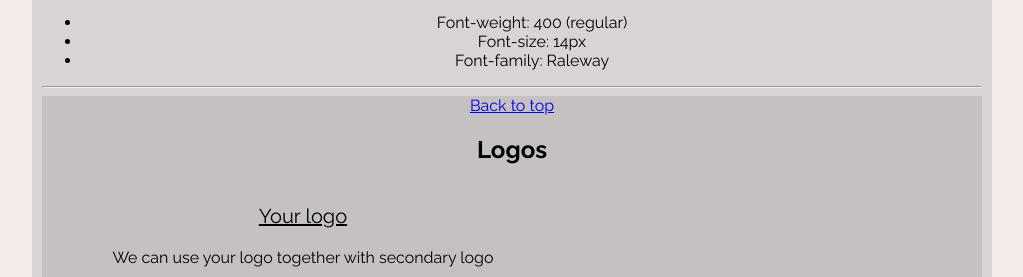
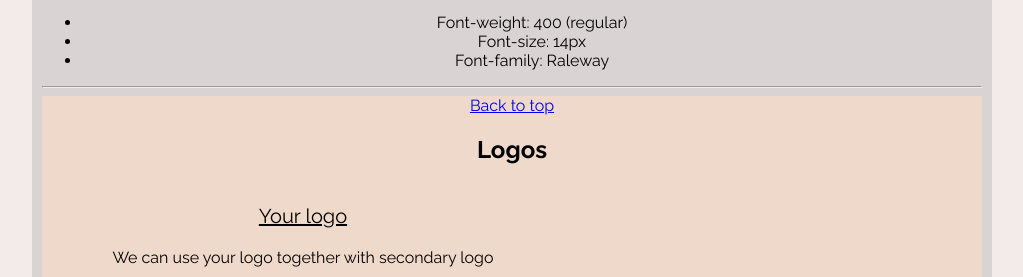
Before and after one commit to SOliv1/my-website-systems-cotswold-maids, a plain HTML site: page index.html in a window 1280 px wide. Shown: the part 2109-2386 px from the top of the page, without its empty margins (128-1151 px from the left). Drawn offline with Linux system fonts and the light colour scheme.

Commit message:
Update styles.css

```diff
--- a/styles.css
+++ b/styles.css
@@ -242,7 +242,7 @@ html, body, .gallery {
 }
 
 .container.background--cotswold-stone {
-  background-color:#80808038;
+  background-color: #efd9ca;
 }
 
 footer p {
```
